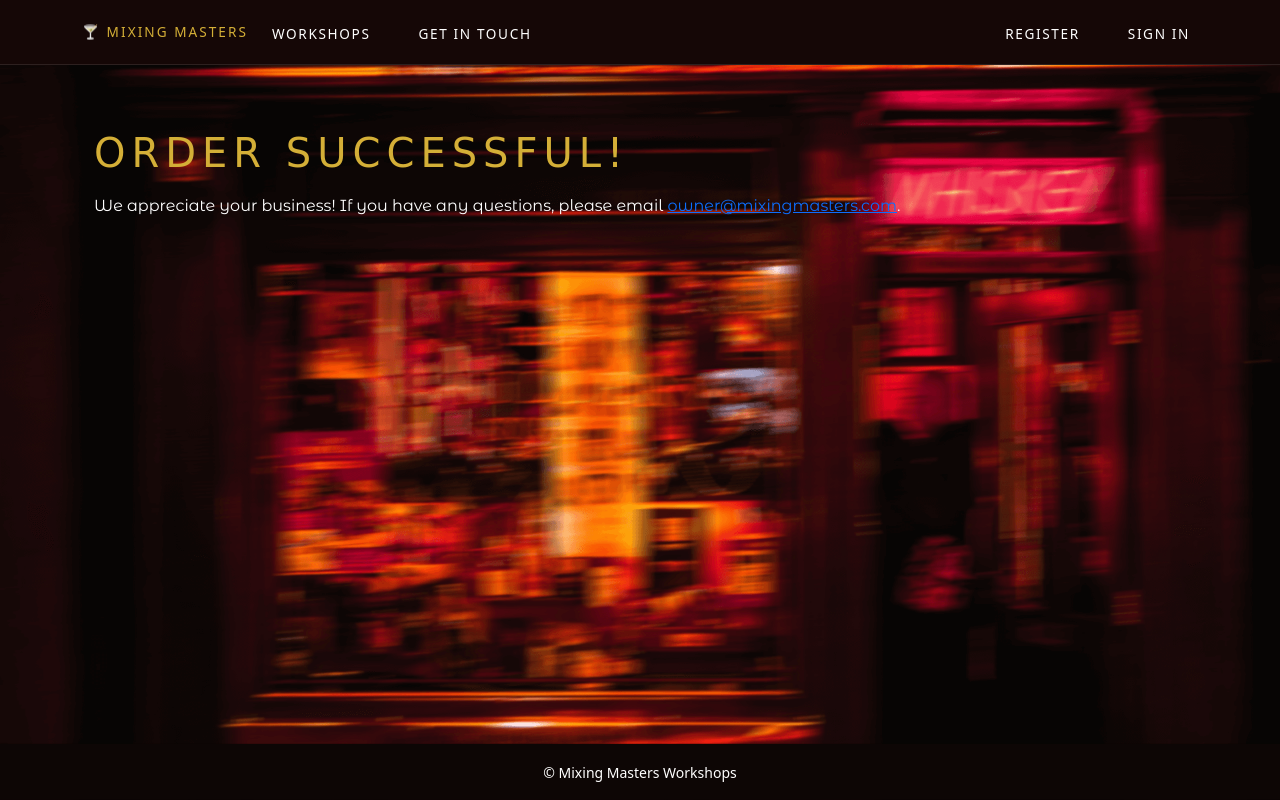
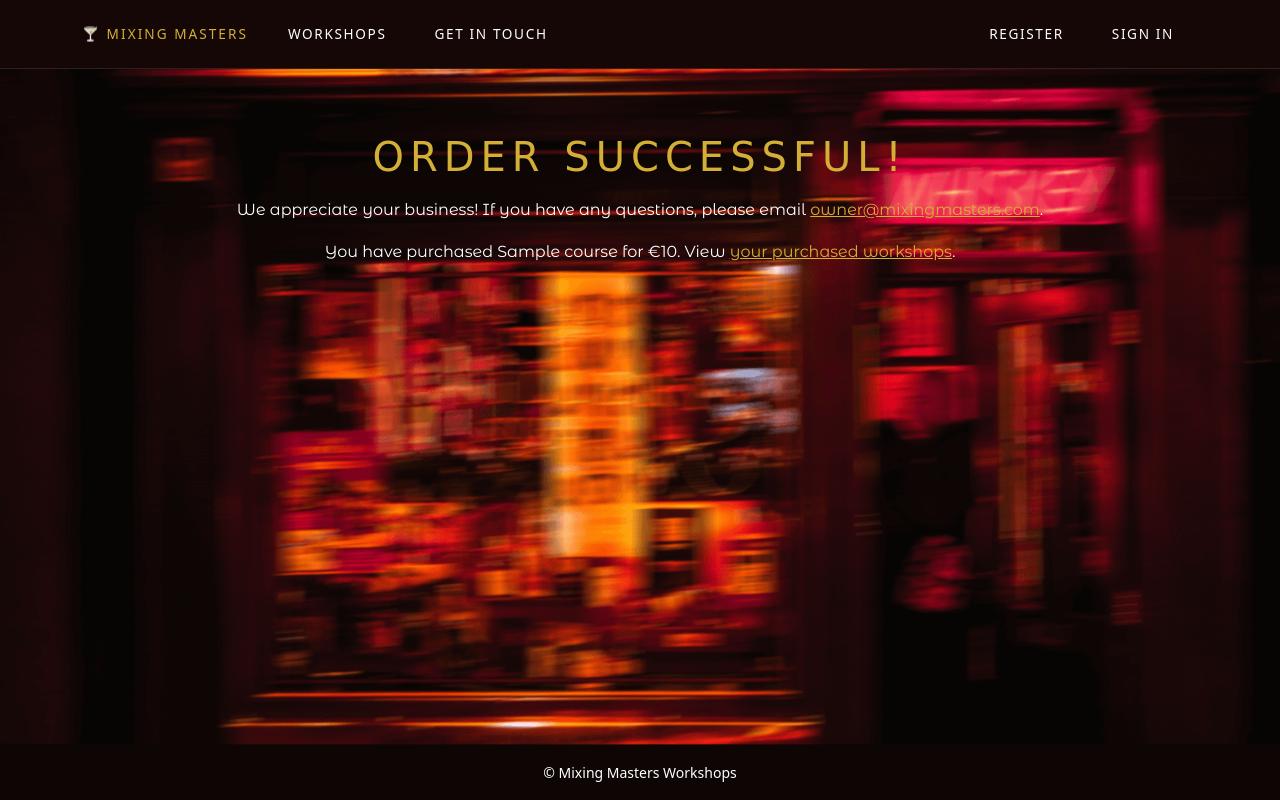
Before and after one commit to Kearns55/mixing-masters, a Django app: template courses/templates/courses/success.html in a window 1280 px wide. Run offline with Django 4.2, Linux system fonts and the light colour scheme; the template is opened without the code that fills it: most values are stand-ins (such as "Sample title", 1, 10 or a date in 2020); some web fonts are replaced.

Commit message:
Update payment success

```diff
--- a/courses/templates/courses/success.html
+++ b/courses/templates/courses/success.html
@@ -4,11 +4,12 @@
 
 <body>
 <section class="container mt-5">
-  <h1>Order Successful!</h1>
-  <p>
+  <h1 class="text-center">Order Successful!</h1>
+  <p class="text-center">
     We appreciate your business! If you have any questions, please email
-    <a href="mailto:owner@mixingmasters.com">owner@mixingmasters.com</a>.
+    <a href="mailto:owner@mixingmasters.com" class="link-gold">owner@mixingmasters.com</a>.
   </p>
+  <p class="text-center">You have purchased {{ course.name }} for €{{ course.price }}. View <a href="{% url 'courses:my_courses' %}" class="link-gold">your purchased workshops</a>.</p>
 </section>
 </body>
 {% endblock %}
--- a/static/css/styles.css
+++ b/static/css/styles.css
@@ -16,6 +16,15 @@
   background-size: cover;
   background-position: center;
   background-attachment: fixed;
+}
+
+.badge .text-bg-danger {
+  background-color: var(--btn-hover);
+  text-shadow: 2px 2px 2px 2px yellow;
+}
+
+.link-gold {
+  color: var(--accent-gold);
 }
 
 .navbar {
@@ -52,16 +61,15 @@
 /* Nav Links */
 .navbar-nav {
   display: flex;
-  gap: 2rem;
 }
 
 .navbar-nav a {
+  margin: 0 1rem;
   color: var(--text-muted);
   font-size: 0.85rem;
   letter-spacing: 0.12em;
   text-transform: uppercase;
   position: relative;
-  padding-bottom: 0.2rem;
 }
 
 /* Subtle underline on hover */
@@ -86,11 +94,6 @@
 
 .navbar-nav a:hover::after {
   width: 100%;
-}
-
-/* Active Link */
-.navbar-nav a.active {
-  color: var(--accent-gold);
 }
 
 .navbar.sticky {
@@ -150,6 +153,12 @@ h4, h2, p {
   color: var(--text-muted);
 }
 
+#delete-form {
+  background-color: none;
+  border: none;
+  padding-top: 0;
+}
+
 form {
   padding: 2rem;
   max-width: max-content;
@@ -195,6 +204,10 @@ label {
   padding-top: 0;
 }
 
+.invalid-feedback p strong{
+  color: var(--text-main);
+}
+
 footer{
   position: sticky;
   top: 100vh;
```
